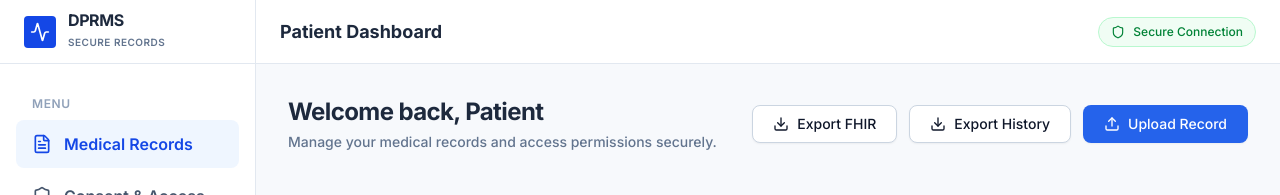
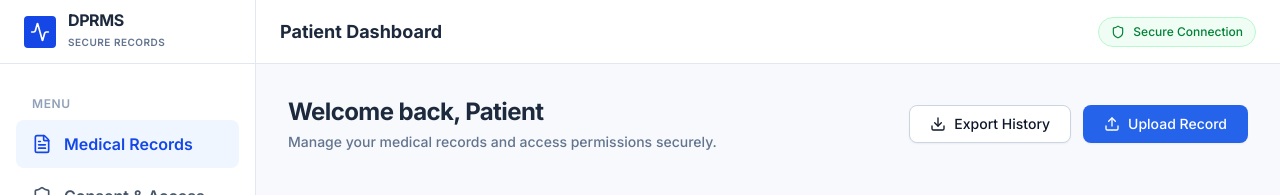
Before and after one commit to prathishrajan3/decentralized_patient_record_system, a React (Vite) app in the folder frontend/: page /patient in a window 1280 px wide. Shown: the top 195 px of the page. Built offline with nearby package versions, Linux system fonts and the light colour scheme; no server answers.

Commit message:
chore: remove export FHIR button from patient dashboard

```diff
--- a/frontend/src/pages/PatientDashboard.tsx
+++ b/frontend/src/pages/PatientDashboard.tsx
@@ -174,26 +174,6 @@ export default function PatientDashboard() {
           <p className="text-slate-500 mt-1 text-sm font-medium">Manage your medical records and access permissions securely.</p>
         </div>
         <div className="flex flex-col sm:flex-row items-center gap-3">
-          <button
-            onClick={async () => {
-              try {
-                const bundle = await fetchApi(`/fhir/v4/Observation?patient=${user.id}`);
-                const blob = new Blob([JSON.stringify(bundle, null, 2)], { type: 'application/json' });
-                const url = window.URL.createObjectURL(blob);
-                const a = document.createElement('a');
-                a.href = url;
-                a.download = `fhir_observations_${user.id}.json`;
-                document.body.appendChild(a);
-                a.click();
-                document.body.removeChild(a);
-              } catch (e: any) {
-                alert("Failed to export FHIR data: " + e.message);
-              }
-            }}
-            className="w-full sm:w-auto btn-secondary flex items-center justify-center gap-2 text-sm"
-          >
-            <Download className="w-4 h-4" /> Export FHIR
-          </button>
           <button
             onClick={async () => {
               try {
```
